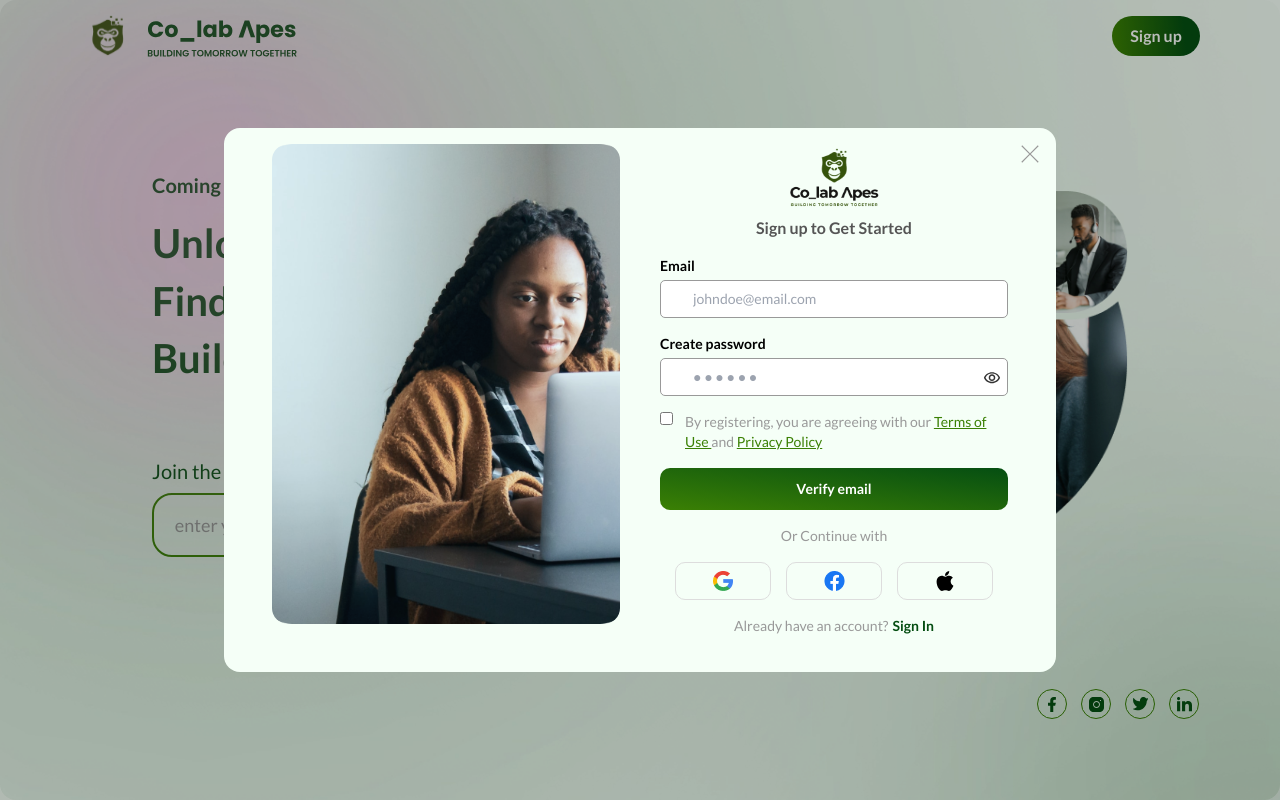
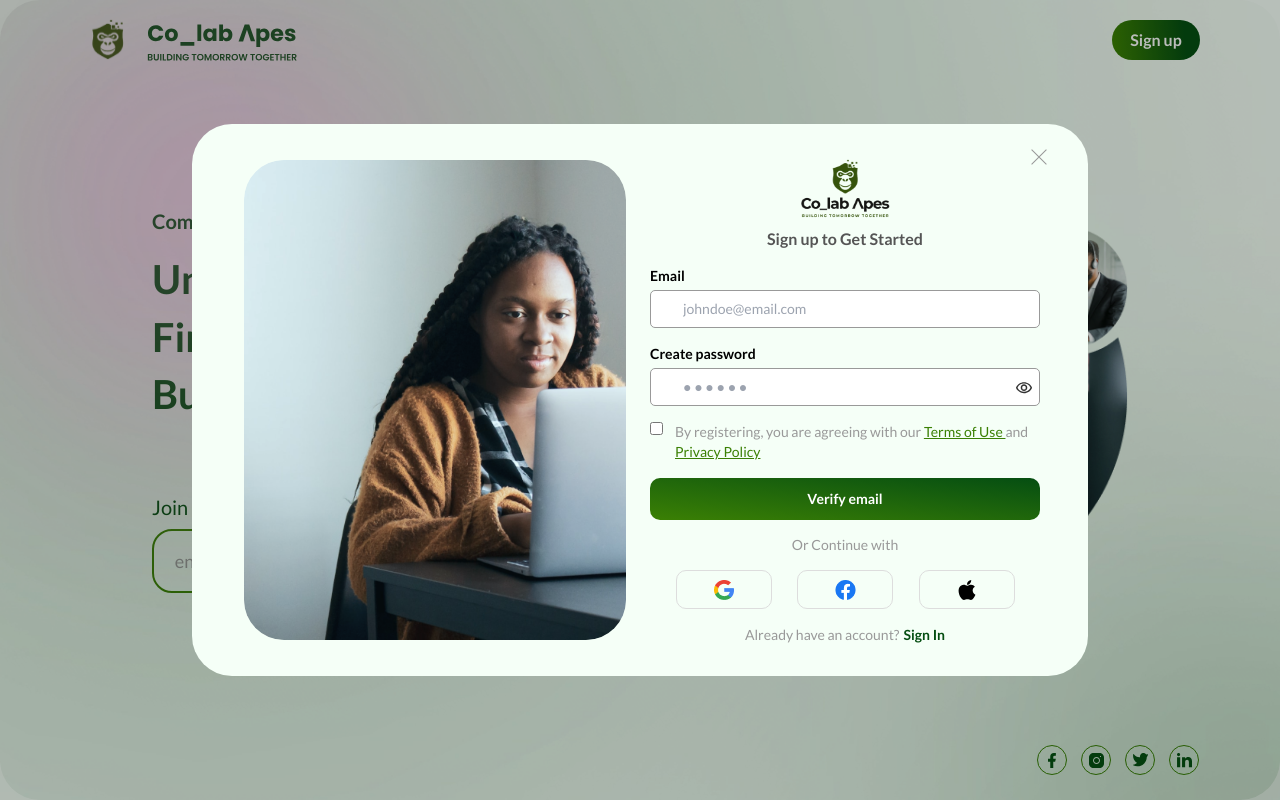
Before and after one commit to Colab-Apes/landingpage, a React (Create React App) app: page / in a window 1280 px wide. Both pictures are taken after a click on the button "Sign up". Built offline with nearby package versions, Linux system fonts and the light colour scheme; some icons are missing.

Commit message:
done for tonight

```diff
--- a/src/Components/Hero.jsx
+++ b/src/Components/Hero.jsx
@@ -9,7 +9,7 @@ import HeroHooks from "./../Hooks/HeroHooks";
 const Hero = () => {
   const { email, setemail, setsuccess, success, submitEmail } = HeroHooks();
   return (
-    <div className="grid lg:flex mt-4 lg:mt-0 xl:px-20 md:h-[75vh] sm:w-[33rem] md:w-[42rem] lg:w-full justify-center lg:gap-x-8 xl:gap-x-16 items-center justify-items-center">
+    <div className="grid lg:flex mt-4 lg:mt-0 xl:px-20 md:h-[75vh] lg:h-[80vh] sm:w-[33rem] md:w-[42rem] lg:w-full justify-center lg:gap-x-8 xl:gap-x-16 items-center justify-items-center">
       <div className="flex flex-col lg:min-h-[30vh] justify-between sm:justify-around">
         {/* Heading */}
         <div className="flex items-center gap-x-4">
--- a/src/Components/Modals/Overlay.jsx
+++ b/src/Components/Modals/Overlay.jsx
@@ -29,14 +29,14 @@ const Overlay = ({ value, changeValue }) => {
       <div
         className={
           value
-            ? "rounded-2xl bg-[#F5FFF7] flex items-center justify-center h-[33rem] pb-5 w-full sm:h-[40rem] md:h-[45rem] lg:h-[32rem] xl:h-[34rem]  md:w-[52rem] px-4 sm:px-8 md:px-[3rem] opacity-100  relative duration-[800ms] ease-in-out"
-            : "rounded-2xl bg-[#F5FFF7] flex items-center justify-center h-[33rem] pb-5 w-full sm:h-[40rem] md:h-[45rem] lg:h-[32rem] xl:h-[34rem]  md:w-[52rem] px-4 sm:px-8 md:px-[3rem] opacity-0  relative duration-[100ms] ease-in-out"
+            ? " rounded-2xl lg:rounded-[40px] bg-[#F5FFF7] flex items-center justify-center h-[33rem] w-full pb-5  lg:py-4  sm:h-[40rem] md:h-[45rem] lg:h-[32rem] lg:w-[54rem] xl:h-[34.5rem] xl:w-[56rem]   md:w-full      px-4 sm:px-8 md:px-[3rem] opacity-100  relative duration-[800ms] ease-in-out"
+            : " rounded-2xl lg:rounded-[40px] bg-[#F5FFF7] flex items-center justify-center h-[33rem] w-full pb-5  lg:py-4 sm:h-[40rem] md:h-[45rem]  lg:h-[32rem] lg:w-[54rem] xl:h-[34.5rem] xl:w-[56rem]   px-4 sm:px-8 md:px-[3rem] opacity-0  relative duration-[100ms] ease-in-out"
         }
       >
         <img
           src={img}
           alt=""
-          className="bg-cover h-full w-full fixed top-0 left-0 z-[-1] hidden lg:block rounded-2xl"
+          className="bg-cover h-full w-full fixed top-0 left-0 z-[-1]  rounded-2xl lg:rounded-[40px] hidden lg:block"
         />
         <TfiClose
           onClick={() => {
@@ -45,7 +45,7 @@ const Overlay = ({ value, changeValue }) => {
             setopenverifiedmodal(false);
             setopenOtpmodal(false);
           }}
-          className="text-2xl lg:text-xl text-[#999999] font-bold cursor-pointer absolute right-6 top-6  md:top-8 lg:top-4 md:right-8 lg:right-4"
+          className="text-2xl lg:text-xl xl:text-lg text-[#999999] font-bold cursor-pointer absolute right-6 top-6  md:top-8 lg:top-6 md:right-8 lg:right-10 "
         />
 
         <Signup
--- a/src/Components/Modals/Signup.jsx
+++ b/src/Components/Modals/Signup.jsx
@@ -20,16 +20,19 @@ const Signup = ({
     <div
       className={
         opensignupmodalprop
-          ? "flex flex-col  w-full lg:grid lg:grid-cols-2 gap-x-10"
+          ? "flex flex-col  w-full lg:flex-row gap-x-5  justify-between h-full items-center   "
           : "hidden"
       }
     >
+      <div className="w-full h-full flex  justify-center py-5 lg:rounded-[40px] ">
         <img
           src={img1}
           alt=""
-        className=" object-cover hidden lg:block lg:h-[30rem] xl:h-[30rem] rounded-2xl"
+          className=" object-cover hidden lg:block lg:rounded-[40px] "
         />
-      <div className="flex flex-col w-full items-center sm:w-[19rem] h-[30rem] md:w-full md:h-full">
+      </div>
+      <div className="flex flex-col  w-full justify-evenly items-center  sm:w-[19rem] lg:w-full lg:h-full h-[30rem] md:w-full md:h-full ">
+        <div className=" flex flex-col justify-center items-center">
           <img
             src={logo}
             alt=""
@@ -38,16 +41,17 @@ const Signup = ({
           <p className="text-[#555555] font-bold text-center mt-1 md:mt-4 lg:mt-1">
             Sign up to Get Started
           </p>
+        </div>
         <form
           onSubmit={(e) => {
             e.preventDefault();
             setopensignupmodalprop(false);
             setopenOtpmodalprop(true);
           }}
-          className="w-full relative flex flex-col  justify-evenly   text-sm"
+          className="w-full relative flex flex-col justify-between  text-sm"
           action=""
         >
-          <div className="relative  mt-4 md:mt-8 lg:mt-4">
+          <div className="relative   ">
             <span>
               {" "}
               <Message
@@ -97,7 +101,7 @@ const Signup = ({
             )}
           </div>
 
-          <div className="flex items-start gap-x-3 mt-4 font-normal text-sm">
+          <div className="flex items-start gap-x-3 mt-0 lg:mt-4 font-normal text-sm">
             <input
               type="checkbox"
               className="accent-[#3B8004] hover:accent-[#3B8004] font-lato"
@@ -113,9 +117,9 @@ const Signup = ({
             Verify email
           </button>
         </form>{" "}
-        <div className="flex flex-col w-full mt-4 md:mt-8 lg:mt-4">
-          <p className="text-[#999999] text-center text-sm">Or Continue with</p>
-          <div className="flex justify-evenly mt-4 w-full gap-x-4 lg:gap-x-0">
+        <p className="text-[#999999] text-center text-sm ">Or Continue with</p>
+        <div className="flex flex-col w-full mt-4 md:mt-8 lg:mt-0">
+          <div className="flex justify-evenly mt-4 w-full gap-x-4 lg:gap-x-0  lg:mt-0">
             <div className="flex justify-center cursor-pointer items-center h-[2.4rem] w-full  sm:w-[6rem] border border-solid border-[#DDDDDD] rounded-[10px]">
               <img src={google} alt="" />
             </div>{" "}
--- a/src/Components/NavBar.jsx
+++ b/src/Components/NavBar.jsx
@@ -9,7 +9,7 @@ const NavBar = ({ changeValue }) => {
   const [opensidenav, setopensidenav] = useState(false);
 
   return (
-    <nav className="flex justify-between items-center sm:pt-8 pt-3 lg:pt-2">
+    <nav className="flex justify-between items-center h-[10vh] sm:pt-8 pt-3 lg:pt-0">
       {/* Logo */}
       <a href="/">
         <img
--- a/src/Components/Socials.jsx
+++ b/src/Components/Socials.jsx
@@ -7,7 +7,7 @@ import linkedin from "../assets/socials/linkedin.svg";
 
 const Socials = () => {
   return (
-    <div className="flex w-full md:h-[10vh] items-center justify-center lg:justify-end gap-x-3">
+    <div className="flex w-full md:h-[10vh] lg:h-[10vh] items-center justify-center lg:justify-end gap-x-3">
       {/* YouTube */}
       {/*
         <a
```
Lines whose indentation alone changed are shown as unchanged.
